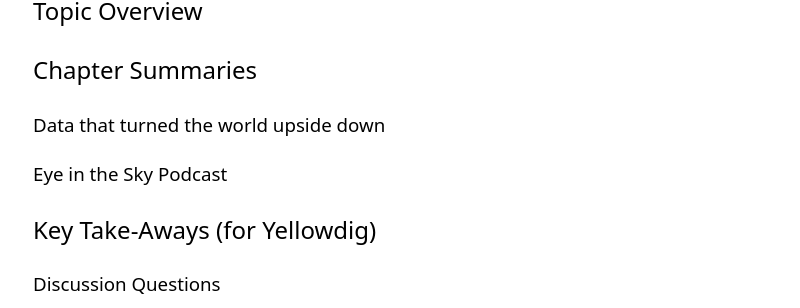
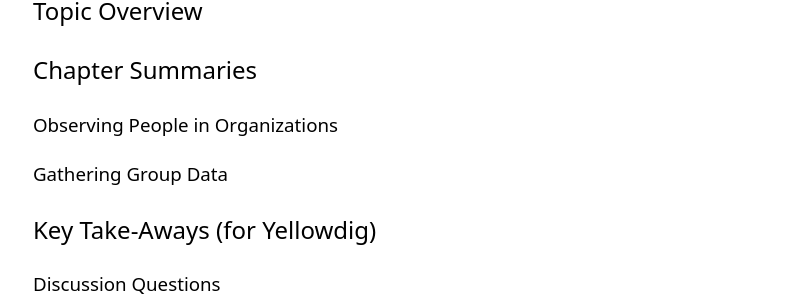
Before and after one commit to RandyWilkinsASU/ddm-textbook-summer-2019, a Jekyll site: the page built from _posts/2019-07-14-ch04-data-on-teams.md, in a window 1280 px wide. Shown: the part 423-731 px from the top of the page, without its empty margins (239-1039 px from the left). Built offline with Jekyll 4.4.1, drawn with Linux system fonts in a browser that asks for light colours; our own code applies the rules of GitHub Pages for plain Markdown files.

Commit message:
Update 2019-07-14-ch04-data-on-teams.md

```diff
--- a/_posts/2019-07-14-ch04-data-on-teams.md
+++ b/_posts/2019-07-14-ch04-data-on-teams.md
@@ -8,19 +8,17 @@ Team 4
 ## Topic Overview
 
 
+
 ## Chapter Summaries
 
-### Data that turned the world upside down
+### Observing People in Organizations
 
-
-### Eye in the Sky Podcast
+### Gathering Group Data
 
 
 
 
 ## Key Take-Aways (for Yellowdig)
-
-
 
 ### Discussion Questions
 
```
